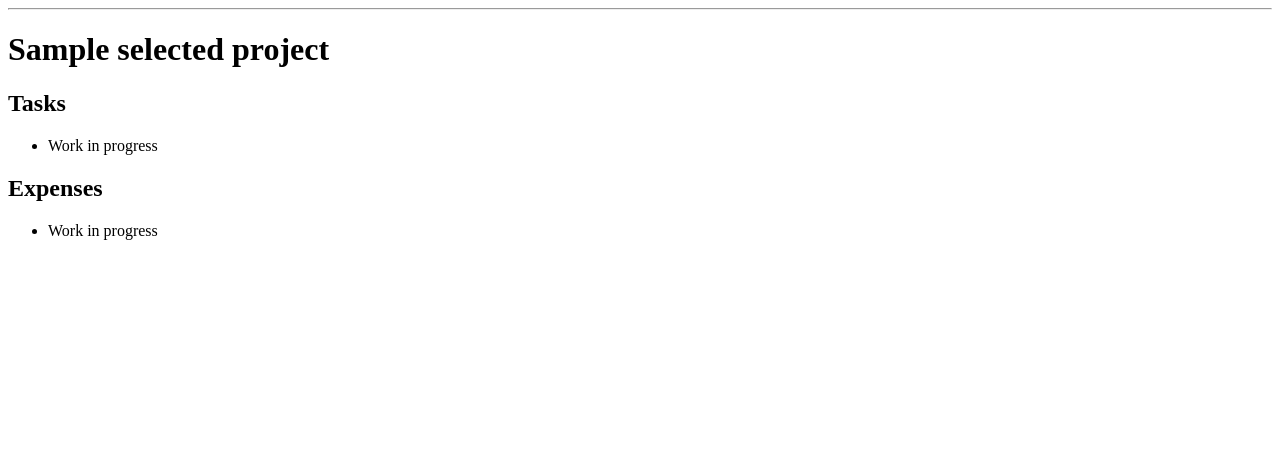
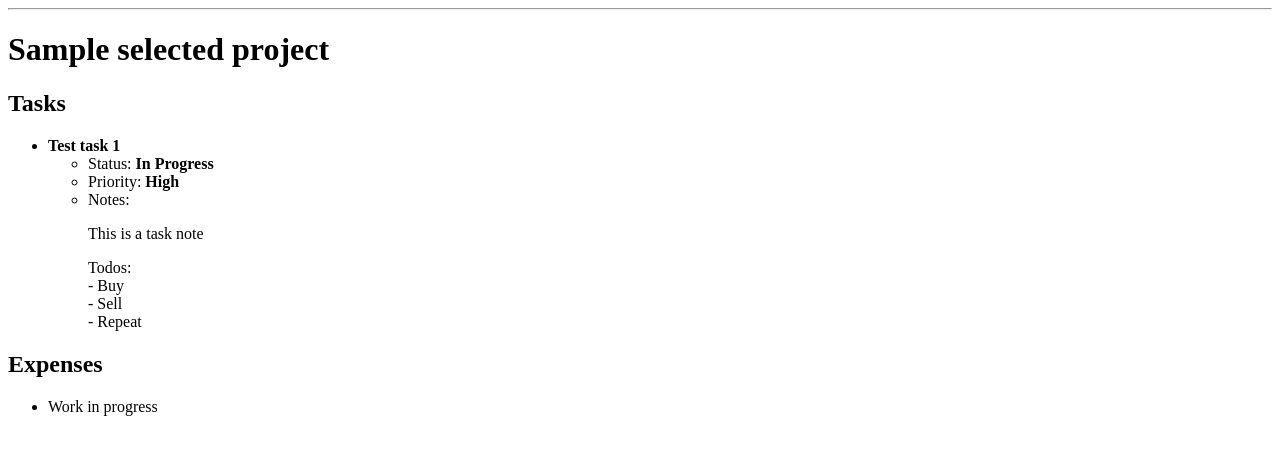
Before and after one commit to akaNiknok/ProjectManager, a Django app: template ProjectManager/PMApp/templates/dashboard.html in a window 1280 px wide. Shown: the part 117-572 px from the top of the page. Run offline with Django 5.2, Linux system fonts and the light colour scheme; data comes from the database, SQL or seed files in the repository; both versions use the stored data as it was after the commit; the template is opened without the code that fills it: values that come from a table or form of the project are taken from there, most other values are stand-ins (such as "Sample title", 1, 10 or a date in 2020).

Commit message:
Add tasks viewing in dashboard

```diff
--- a/ProjectManager/PMApp/templates/dashboard.html
+++ b/ProjectManager/PMApp/templates/dashboard.html
@@ -17,7 +17,15 @@
     <!-- TODO: Tasks -->
     <h2>Tasks</h2>
     <ul>
-        <li>Work in progress</li>
+        {% for task in tasks %}
+            <li><b>{{ task.task_name }}</b>
+                <ul>
+                    <li>Status: <b>{{ task.get_task_status_display }}</b></li>
+                    <li>Priority: <b>{{ task.get_task_priority_display }}</b></li>
+                    <li>Notes: {{ task.task_notes|linebreaks }}</li>
+                </ul>
+            </li>
+        {% endfor %}
     </ul>
 
     <!-- TODO: Expenses -->
--- a/ProjectManager/PMApp/views.py
+++ b/ProjectManager/PMApp/views.py
@@ -22,9 +22,12 @@ def dashboard(request):
         request.session["current_project_id"] = 0
         project_obj = project_objs[0]
 
+    # Get tasks
+    task_objs = Task.objects.filter(project_id=project_id)
+
     return render(request,
                   "dashboard.html",
-                  {"project": project_obj})
+                  {"project": project_obj, "tasks": task_objs})
 
 
 def switch_project(request, project_id):
```
Also changed, not shown: ProjectManager/db.sqlite3.
